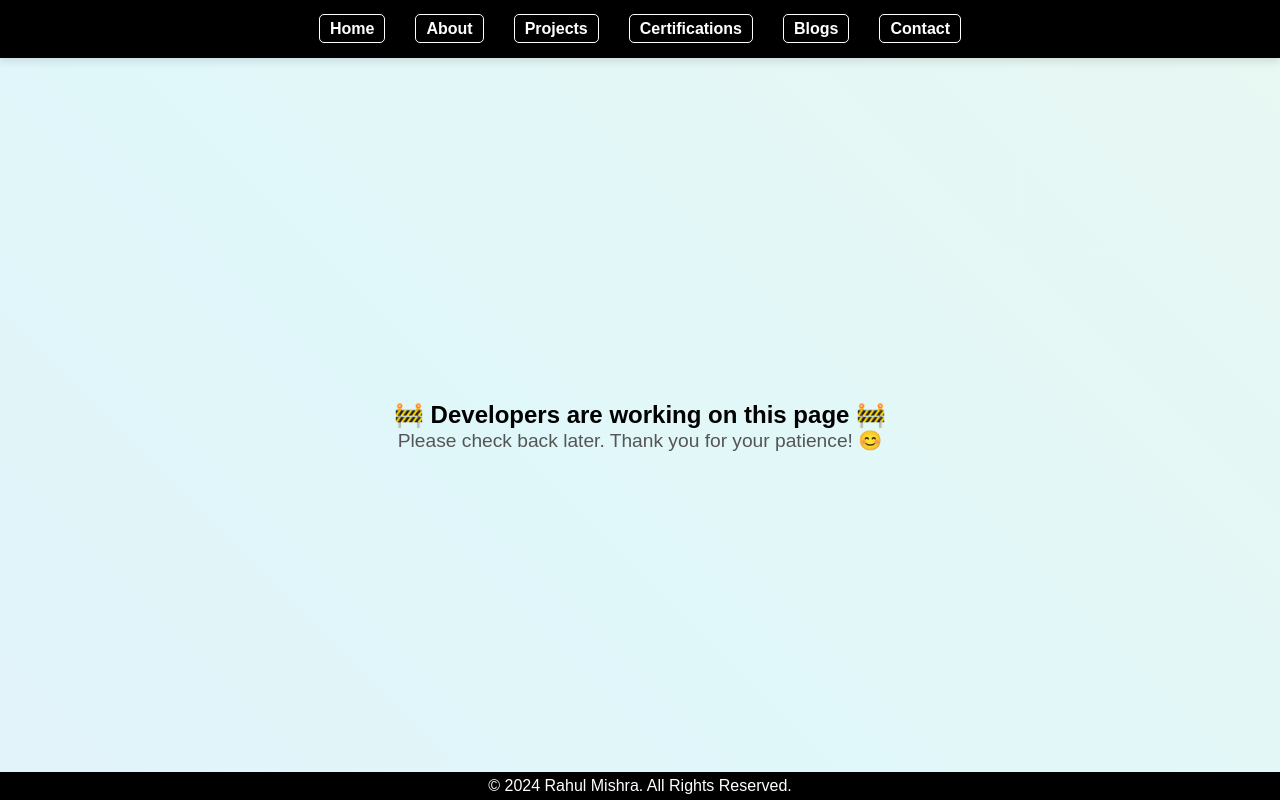
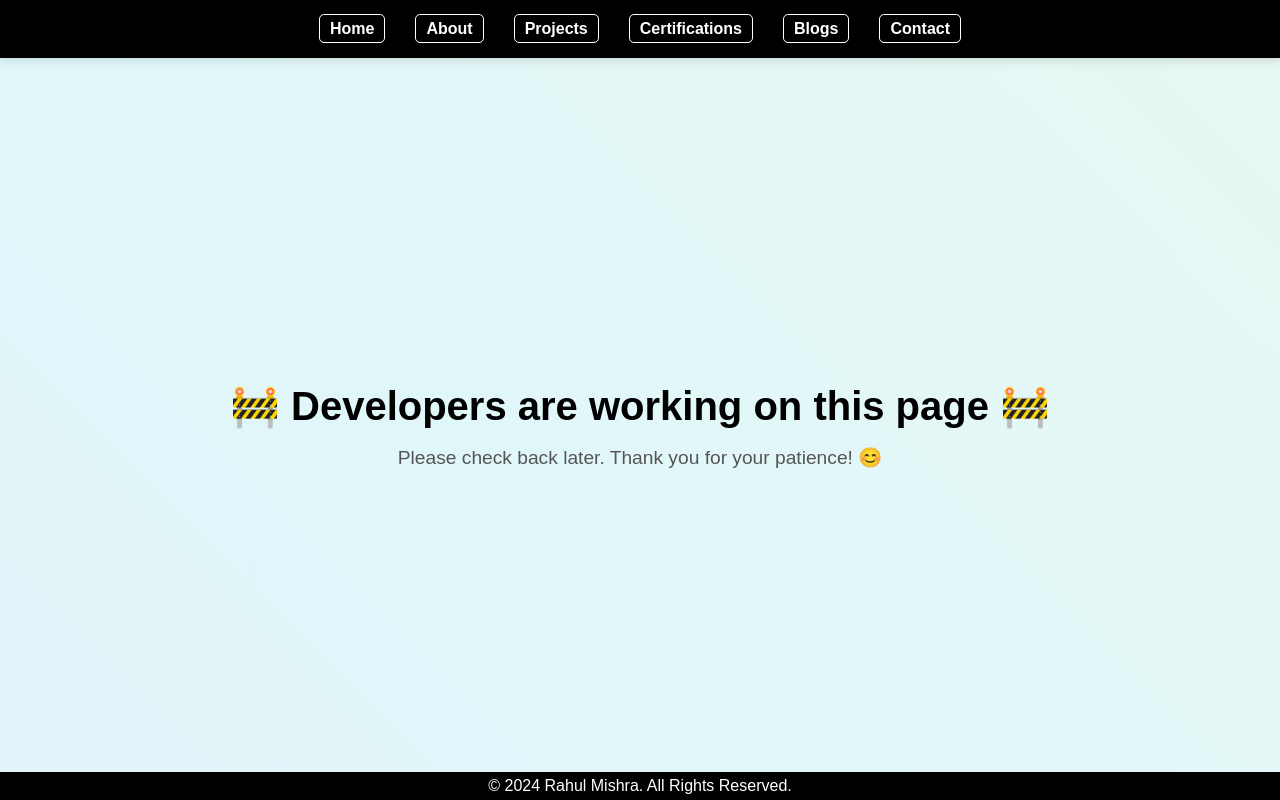
Before and after one commit to machinelearningprodigy/testing, a plain HTML site: page index.html in a window 1280 px wide. Drawn offline with nearby package versions, Linux system fonts and the light colour scheme.

Commit message:
Update index.html

```diff
--- a/index.html
+++ b/index.html
@@ -109,7 +109,7 @@
         }
 
         .center-message {
-            max-width: 800px;
+            max-width: 100%;
         }
 
         .center-message h1 {
@@ -161,7 +161,7 @@
 
     <main>
         <div class="center-message">
-            <h2>🚧 Developers are working on this page 🚧</h2>
+            <h1>🚧 Developers are working on this page 🚧</h1>
             <p>Please check back later. Thank you for your patience! 😊</p>
         </div>
     </main>
```
